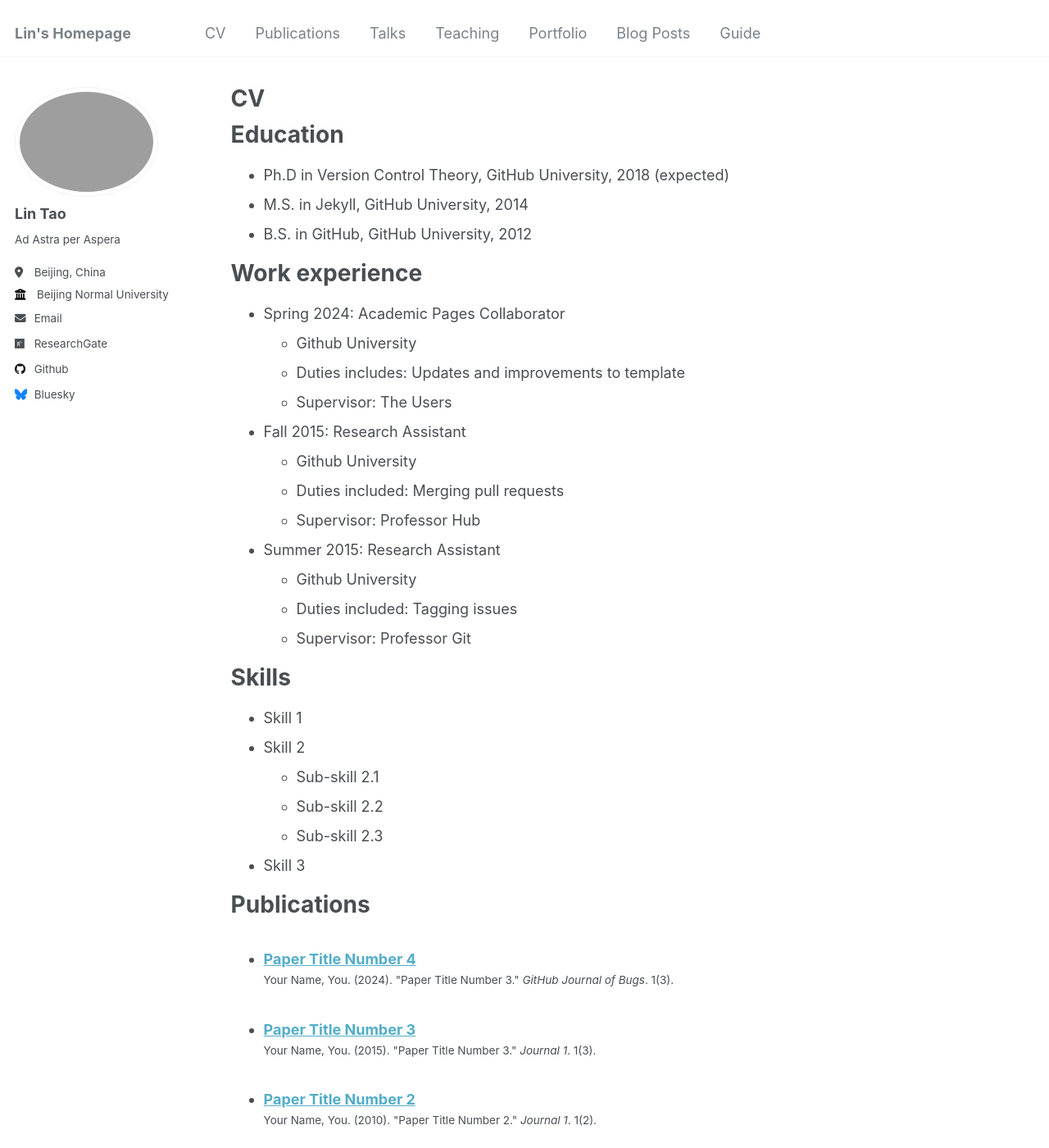
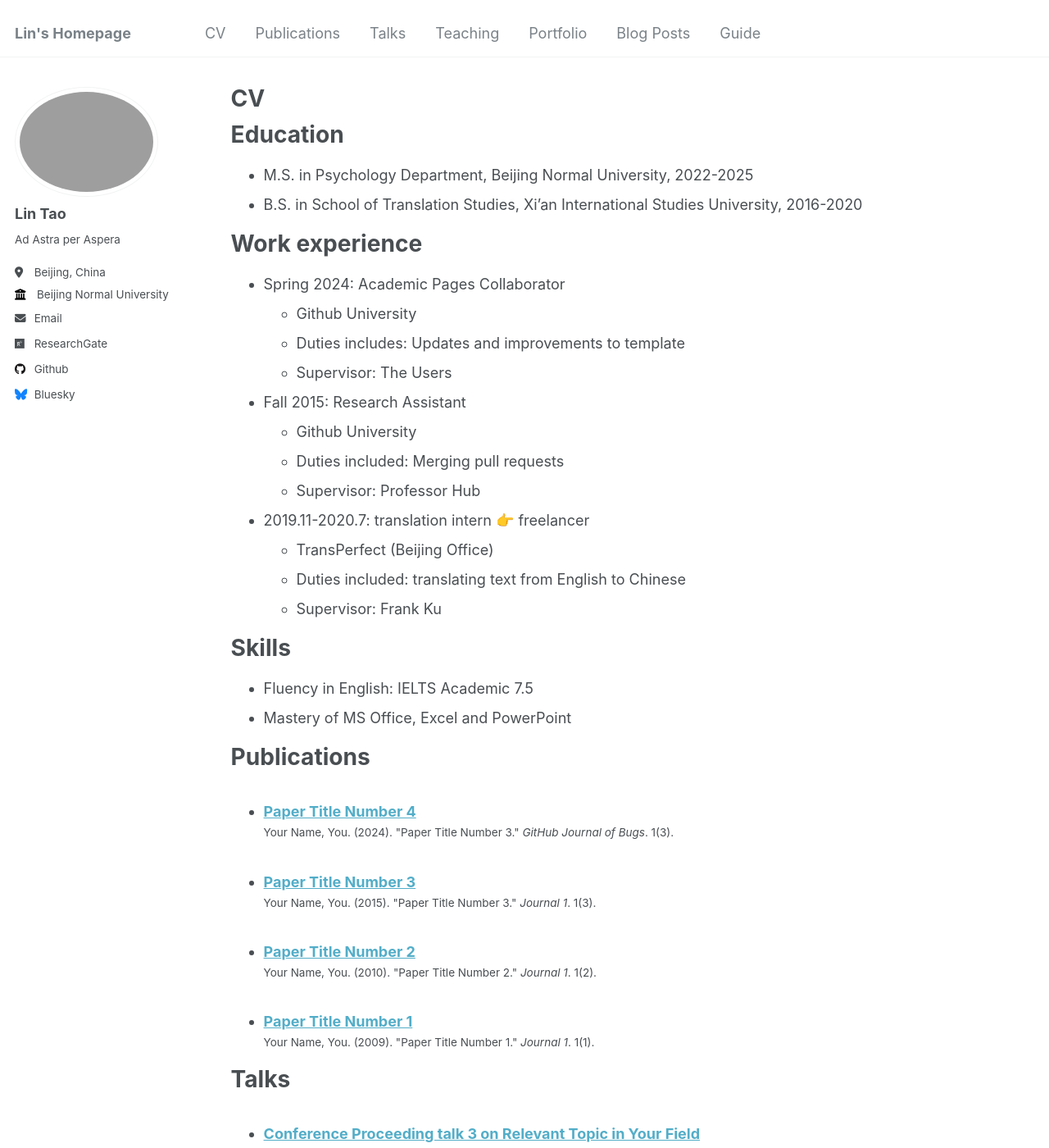
Before and after one commit to AdAstra-perAspera/lintao.github.io, a Jekyll site: the page built from _pages/cv.md, in a window 1280 px wide and 1400 px high. Shown: the whole window at 82% size. Built offline with Jekyll 4.4.1, drawn with Linux system fonts in a browser that asks for light colours.

Commit message:
Update cv.md

```diff
--- a/_pages/cv.md
+++ b/_pages/cv.md
@@ -11,9 +11,8 @@ redirect_from:
 
 Education
 ======
-* Ph.D in Version Control Theory, GitHub University, 2018 (expected)
-* M.S. in Jekyll, GitHub University, 2014
-* B.S. in GitHub, GitHub University, 2012
+* M.S. in Psychology Department, Beijing Normal University, 2022-2025
+* B.S. in School of Translation Studies, Xi'an International Studies University, 2016-2020
 
 Work experience
 ======
@@ -27,19 +26,15 @@ Work experience
   * Duties included: Merging pull requests
   * Supervisor: Professor Hub
 
-* Summer 2015: Research Assistant
-  * Github University
-  * Duties included: Tagging issues
-  * Supervisor: Professor Git
+* 2019.11-2020.7: translation intern 👉 freelancer
+  * TransPerfect (Beijing Office)
+  * Duties included: translating text from English to Chinese
+  * Supervisor: Frank Ku
 
 Skills
 ======
-* Skill 1
-* Skill 2
-  * Sub-skill 2.1
-  * Sub-skill 2.2
-  * Sub-skill 2.3
-* Skill 3
+* Fluency in English:  IELTS Academic 7.5
+* Mastery of MS Office, Excel and PowerPoint
 
 Publications
 ======
```
